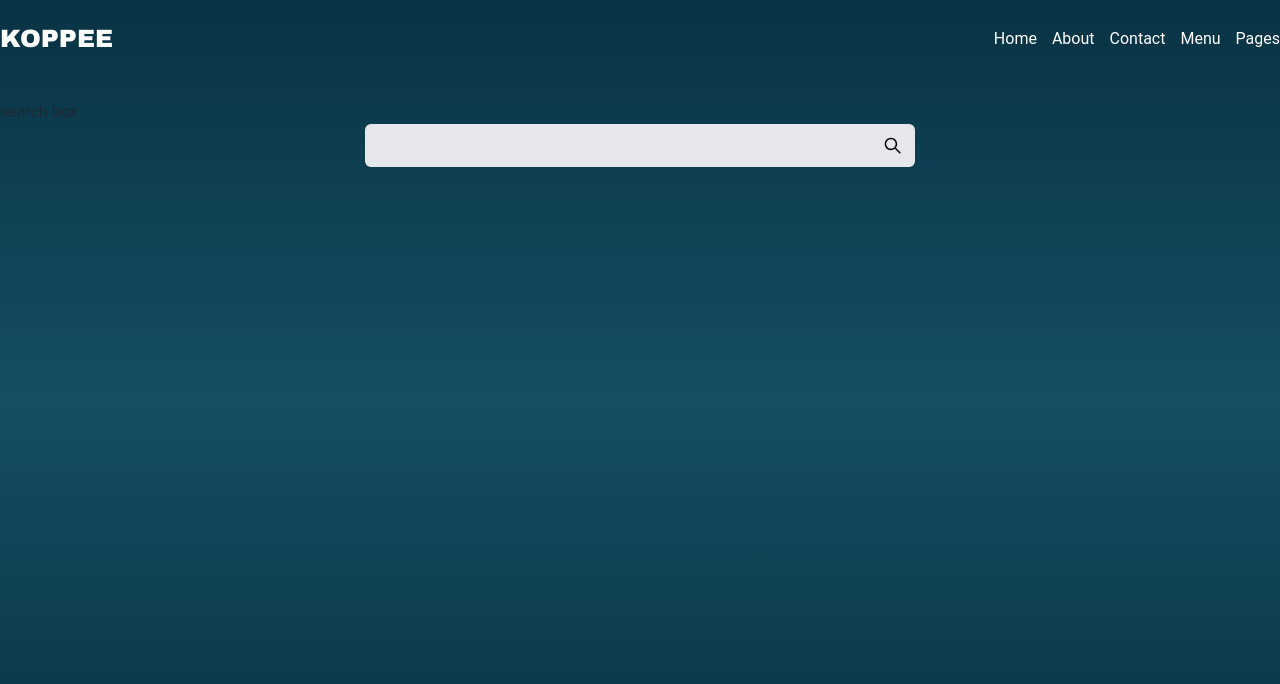
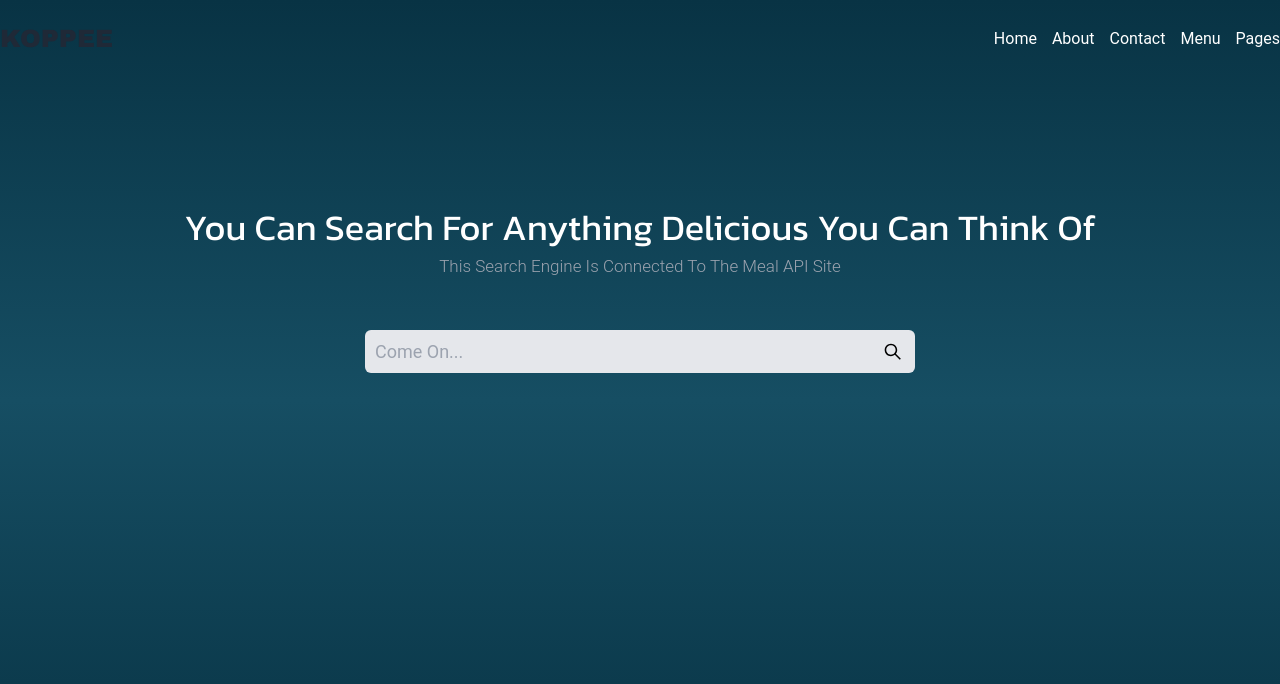
Before and after one commit to mahmoudfarsijani/project-T, a Vue app: page /#/resturant/search in a window 1280 px wide. Shown: the top 684 px of the page. Built offline with nearby package versions, Linux system fonts and the light colour scheme; a web font is replaced by a local one; what vue-toast-notification would draw is missing.

Commit message:
add style and add loading component from daisyui dnf edit text in searchbox

```diff
--- a/src/components/base/Icon.vue
+++ b/src/components/base/Icon.vue
@@ -1301,11 +1301,11 @@ defineProps({
 })
 
 const iconStroke = computed(() => (isDark.value ? '#000' : '#fff'))
-const size = ref(30)
+const size = ref(24)
 
 const sizeHandler = () => {
   if (window.innerWidth < 767) {
-    size.value = 20
+    size.value = 24
   } else {
     size.value = 30
   }
@@ -1314,6 +1314,7 @@ const sizeHandler = () => {
 useEventListener(window, 'resize', sizeHandler)
 
 onMounted(() => {
+  sizeHandler()
   useEventListener(window, 'resize', sizeHandler)
 })
 
--- a/src/components/main/resturant/CardFindMeal.vue
+++ b/src/components/main/resturant/CardFindMeal.vue
@@ -17,7 +17,7 @@
       </div>
     </template>
     <div class="body">
-      <h3 class="title">
+      <h3 class="title text-slate-900">
         {{ dataFinded.strMeal }}
       </h3>
     </div>
--- a/src/components/main/resturant/HeaderResturant.vue
+++ b/src/components/main/resturant/HeaderResturant.vue
@@ -1,12 +1,25 @@
 <template>
-  <header class="w-full flex flex-nowrap py-[20px] smm:fixed lg:fixed top-0 items-cente transition-all duration-700" :class="{'bg-sky-950 bg-opacity-95 ':iShowBack}">
-    <Container class="flex flex-nowrap  items-center ">
+  <header
+    class="w-full flex flex-nowrap py-[20px] smm:fixed lg:fixed top-0 items-cente transition-all duration-700 z-[998]"
+    :class="{ 'bg-black ': iShowBack }"
+  >
+    <Container class="flex flex-nowrap items-center">
       <label class="flex-1">
-        <RouterLink to="/" class="text-[25px] uppercase font-Archivo text-white">
+        <RouterLink
+          to="/"
+          class="text-[25px] uppercase font-Archivo bg-transparent"
+
+        >
           koppee
         </RouterLink>
       </label>
-      <Button tag="button" v-if="!showMenu" :is-icon-only="true" icon="hamburger-right" @click="showHandler"/>
+      <Button
+        tag="button"
+        v-if="!showMenu"
+        :is-icon-only="true"
+        icon="hamburger-right"
+        @click="showHandler"
+      />
       <nav>
         <Row tag="ul" v-if="showMenu" class="gap-[15px]">
           <li v-for="item in listNav" :key="item.id">
@@ -15,15 +28,26 @@
             </RouterLink>
           </li>
         </Row>
-       <div v-if="!showMenu" class="flex  absolute w-full h-screen bg-lime-500 top-0 left-0 right-0 z-[9999] transition-transform duration-700" :class="{'translate-x-[-4000px]' : isShow,'translate-x-[-4000px]' : !isShow}" >
-        <Row tag="ul" :is-col="true">
+        <div
+          v-if="!showMenu"
+          class="flex absolute w-full h-screen bg-cyan-950 top-0 left-0 right-0 z-[9999] justify-center items-center transition-transform duration-700"
+          :class="{ 'translate-x-[-4000px]': isShow, 'translate-x-[-4000px]': !isShow }"
+        >
+          <Row tag="ul" :is-col="true" class="items-center gap-[15px]">
             <li v-for="item in listNav" :key="item.id" @click="showHandler">
               <RouterLink :to="{ name: item.name }" class="list-item">
                 {{ item.label }}
               </RouterLink>
             </li>
           </Row>
-        <Button tag="button" v-if="!showMenu" :is-icon-only="true" icon="close" @click="showHandler"/>
+          <Button
+            tag="button"
+            v-if="!showMenu"
+            :is-icon-only="true"
+            icon="close"
+            @click="showHandler"
+            class="absolute top-[23px] right-[19px]"
+          />
         </div>
       </nav>
     </Container>
@@ -31,11 +55,11 @@
 </template>
 
 <script setup>
-import {ref,onMounted,onUnmounted} from 'vue'
+import { ref, onMounted, onUnmounted } from 'vue'
 import Row from '@/components/base/Row.vue'
 import Button from '@/components/base/Button.vue'
 import Container from '@/components/base/Container.vue'
-import {useEventListener} from '@vueuse/core'
+import { useEventListener } from '@vueuse/core'
 import { nanoid } from 'nanoid'
 
 const listNav = [
@@ -69,8 +93,6 @@ const listNav = [
 const showMenu = ref(null)
 const iShowBack = ref(null)
 
-
-
 const sizeHandler = () => {
   if (window.innerWidth < 1120) {
     showMenu.value = false
@@ -80,34 +102,34 @@ const sizeHandler = () => {
 }
 
 const backgroundHandler = () => {
-  if(document.documentElement.scrollTop > 5) {
+  if (document.documentElement.scrollTop > 5) {
     iShowBack.value = true
   } else {
     iShowBack.value = false
   }
 }
 
-useEventListener(window,'resize',sizeHandler)
-useEventListener(window,'scroll',backgroundHandler)
+useEventListener(window, 'resize', sizeHandler)
+useEventListener(window, 'scroll', backgroundHandler)
 
 onMounted(() => {
   sizeHandler()
-  useEventListener(window,'resize',sizeHandler)
+  useEventListener(window, 'resize', sizeHandler)
 })
 
 onMounted(() => {
   backgroundHandler()
-  useEventListener(window,'scroll',backgroundHandler)
+  useEventListener(window, 'scroll', backgroundHandler)
 })
 
 onUnmounted(() => {
-  useEventListener(window,'resize',sizeHandler)
-  delete   useEventListener(window,'resize',sizeHandler)
+  useEventListener(window, 'resize', sizeHandler)
+  delete useEventListener(window, 'resize', sizeHandler)
 })
 
 onUnmounted(() => {
-  useEventListener(window,'scroll',backgroundHandler)
-  delete useEventListener(window,'scroll',backgroundHandler)
+  useEventListener(window, 'scroll', backgroundHandler)
+  delete useEventListener(window, 'scroll', backgroundHandler)
 })
 
 const isShow = ref(false)
@@ -122,6 +144,6 @@ const showHandler = () => {
 }
 
 .list-item.active-nav {
-  @apply text-slate-800;
+  @apply text-green-500;
 }
 </style>
--- a/src/components/main/resturant/home/SecOneHomeRest.vue
+++ b/src/components/main/resturant/home/SecOneHomeRest.vue
@@ -10,7 +10,7 @@
         </h1>
       </div>
       <div class="box-img max-w-[950px] flex justify-center pt-[50px] mx-auto">
-        <Img src="/public/icon/main.png" alt="" class="w-[90%]" />
+        <img src="/public/icon/main.png" alt="" class="w-[90%]" />
       </div>
       <Row tag="ul" class=" smm:justify-center md:justify-center lg:justify-between items-center">
         <CardPages v-for="item in listItem" :key="item.id" :list-item="item" />
--- a/src/components/main/resturant/searching/SearchBoxMeal.vue
+++ b/src/components/main/resturant/searching/SearchBoxMeal.vue
@@ -1,11 +1,11 @@
 <template>
   <div class="w-[100%]  md:max-w-[350px] lg:max-w-[550px] mx-auto">
-    <InputBox @update:modelValue="searching" icons="search" :is-left="true" :is-title="false" :is-white="true" :is-right="true" :is-bigged="true"/>
+    <InputBox @update:modelValue="searching" icons="search" :is-left="true" :is-title="false" :is-white="true" :is-right="true" :is-bigged="true" placeholder="Come On..."/>
     <Row tag="ul" v-if="dataInput.length > 2" :is-col="true" :is-no-wrap="true"  class="bg-gray-200 mt-[-4px] py-[10px] px-[8px] rounded-b-md gap-[20px] overflow-y-auto  max-h-[350px] justify-start items-start">
        <CardFindMeal v-for="item in datas" :key="item.idMeal" :dataFinded="item"/>
     </Row>
     <div v-if="!datas" class="bg-gray-200 mt-[-4px] rounded-b-md flex justify-center py-[5px]">
-        <span class="capitalize ">
+        <span class="capitalize text-slate-900">
             not found!
         </span>
     </div>
--- a/src/views/resturant/child/EachCategory.vue
+++ b/src/views/resturant/child/EachCategory.vue
@@ -4,7 +4,13 @@
         <h1 class="inline text-[35px] capitalize text-white font-kanit">i hope you have a delicious choice</h1>
         <p class="inline smm:hidden md:flex text-teal-500 capitalize font-kanit text-[14px]">plaese seen all :)</p>
       </div>
-    <RowGrid tag="ul">
+      <div v-if="isLoadingEachCat" class="flex justify-center pt-[100px]" >
+        <span class="loading loading-ring loading-lg"></span>
+      </div>
+      <div v-else-if="errorEachCat">
+          {{ errorEachCat }}
+      </div>
+      <RowGrid v-else tag="ul">
         <CardMeal v-for="item in dataEachCat" :key="item.idCategory" :meal="item"/>
       </RowGrid>
     </Container>
--- a/src/views/resturant/child/pages/CategoriesRest.vue
+++ b/src/views/resturant/child/pages/CategoriesRest.vue
@@ -1,10 +1,18 @@
 <template>
   <Container>
-    <div class="flex justify-between pb-[60px] items-center">
+    <div class="flex justify-between pb-[60px] items-center relative">
       <h1 class="inline text-[35px] capitalize text-white font-kanit">categoy your food is here</h1>
-      <p class="inline smm:hidden md:flex text-teal-500 capitalize font-kanit text-[14px]">plaese seen all :)</p>
+      <p class="inline smm:hidden md:flex text-teal-500 capitalize font-kanit text-[14px]">
+        plaese seen all :)
+      </p>
     </div>
-    <RowGrid tag="ul">
+    <div v-if="isLoadingDataCat" class="flex justify-center pt-[100px]" >
+      <span class="loading loading-ring loading-lg"></span>
+    </div>
+    <div v-else-if="errorDataCat">
+      {{ errorDataCat }}
+    </div>
+    <RowGrid v-else tag="ul">
       <CardCatMeal v-for="item in dataFinal" :key="item.idCategory" :meal="item" />
     </RowGrid>
   </Container>
@@ -20,9 +28,8 @@ import { computed } from 'vue'
 
 const { dataAllCat, errorDataCat, isLoadingDataCat } = useFetchAllCat()
 
-
 const dataFinal = computed(() => {
-  return dataAllCat.value.slice(0,12)
+  return dataAllCat.value.slice(0, 12)
 })
 </script>
 
--- a/src/views/resturant/child/pages/SearchBoxRest.vue
+++ b/src/views/resturant/child/pages/SearchBoxRest.vue
@@ -1,10 +1,20 @@
 <template>
-  <div>
- <Container>
-    search box
-    <SearchBoxMeal />
- </Container>
-  </div>
+
+    <Container>
+      <div class="w-full   flex flex-col justify-start pt-[100px]   gap-[50px]">
+        <div class="w-full flex flex-col items-center">
+        <h1 class="smm:text-[17px] md:text-[26px] text-center text-white font-kanit lg:text-[36px] capitalize">
+          you can search for anything delicious you can think of
+        </h1>
+        <p
+          class="smm:text-[11px] md:text-[15px] lg:text-[17px] text-gray-400 font-light capitalize"
+        >
+          this search engine is connected to the meal API site
+        </p>
+      </div>
+      <SearchBoxMeal />
+      </div>
+    </Container>
 </template>
 
 <script setup>
```
Lines whose indentation alone changed are shown as unchanged.
